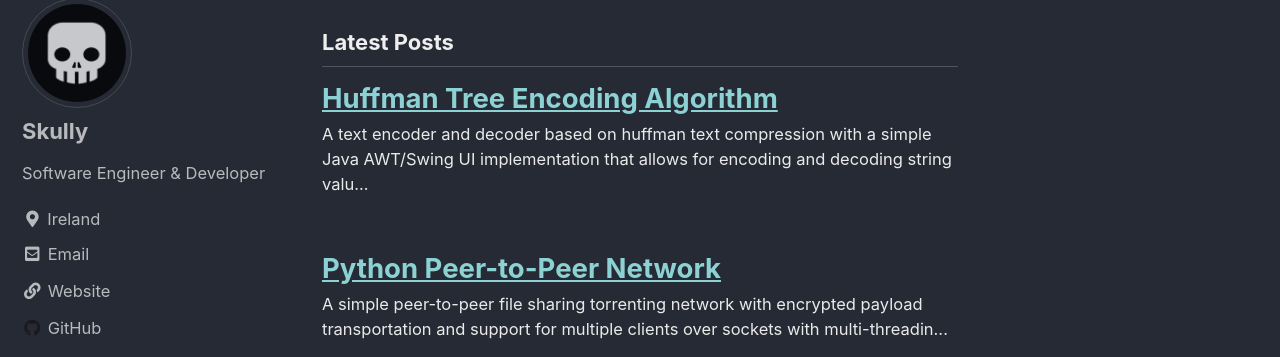
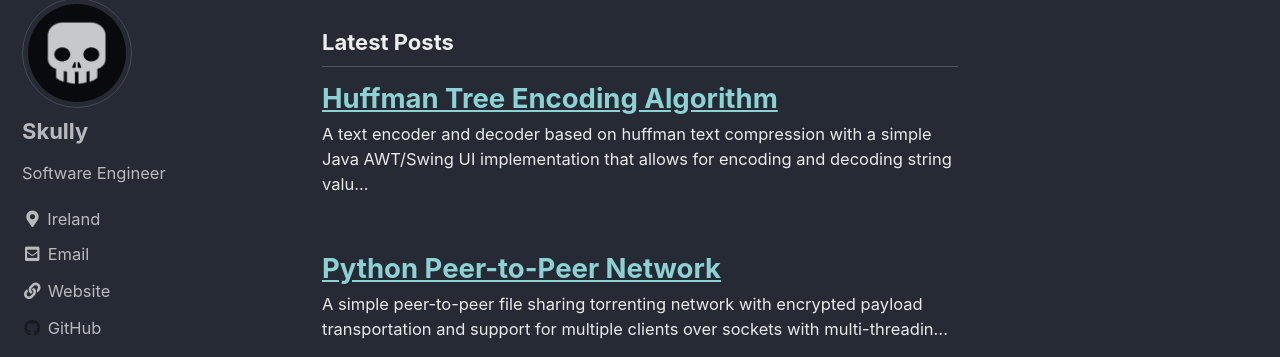
Before and after one commit to ImSkully/ImSkully, a Jekyll site: the page built from index.html, in a window 1280 px wide. Shown: the part 113-470 px from the top of the page. Built offline with Jekyll 4.4.1, drawn with Linux system fonts in a browser that asks for light colours; cached includes are drawn as plain includes; the list of posts is cut into pages by our own code.

```diff
--- a/_config.yml
+++ b/_config.yml
@@ -95,9 +95,9 @@ analytics:
 author:
   name             : "Skully"
   avatar           : "assets/images/Skully.png"
-  bio              : "Software Engineer & Developer"
+  bio              : "Software Engineer"
   location         : "Ireland"
-  email            : # "skully@ultranetwork.net"
+  email            : # "contact@skully.tech"
   links:
     - label: "Email"
       icon: "fas fa-fw fa-envelope-square"
```
